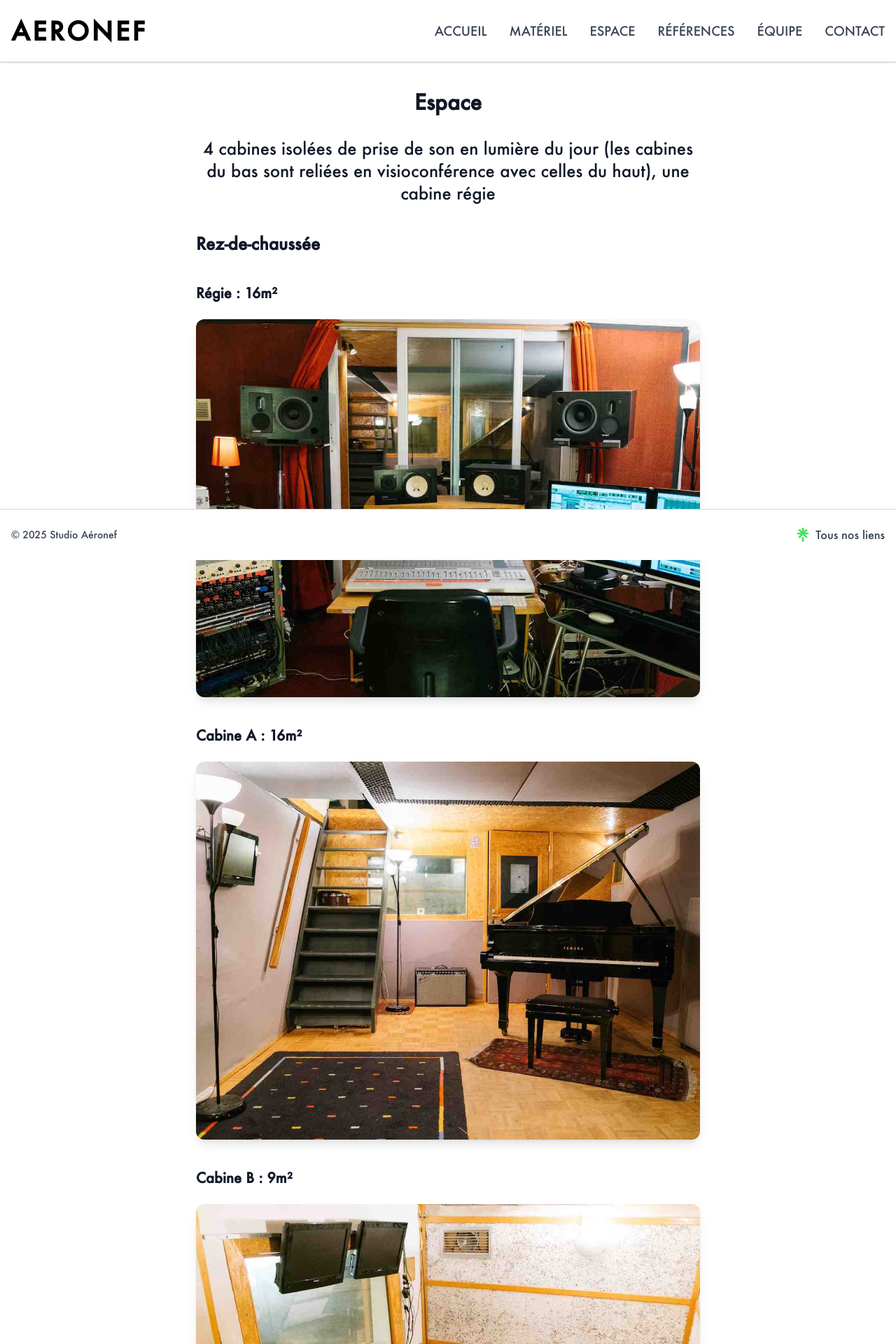
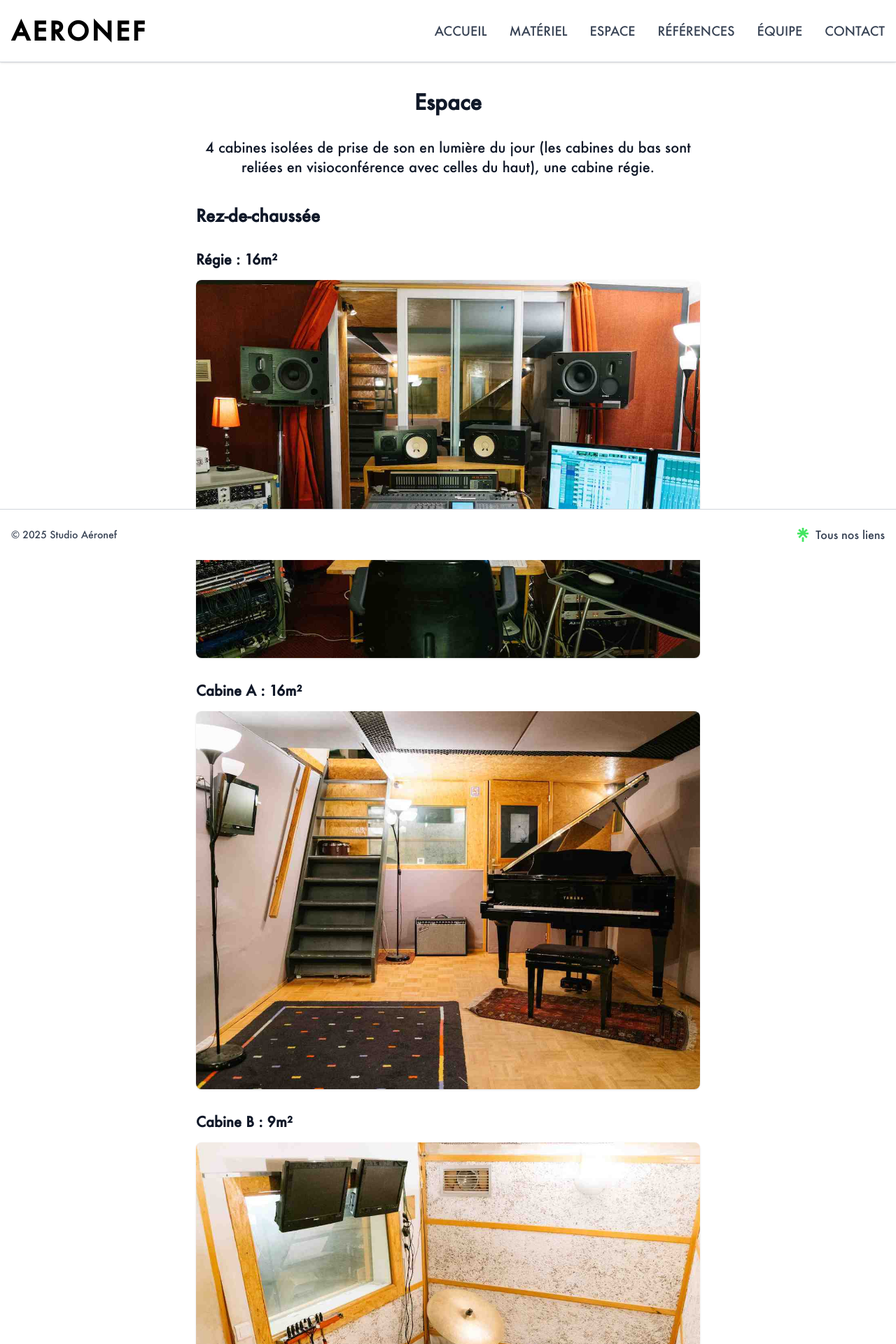
Before and after one commit to ekaracostas/aeronef_frontend, a Next.js app: page /espace in a window 1280 px wide. Shown: the top 1920 px of the page at 70% size. Built offline with nearby package versions, Linux system fonts and the light colour scheme.

Commit message:
added commentaries, simplified EspagePage

```diff
--- a/src/app/espace/page.js
+++ b/src/app/espace/page.js
@@ -1,53 +1,83 @@
+"use client";
+
 import React from "react";
 import Image from "next/image";
 
+// Contenu des sections
+const rezDeChaussee = [
+	{
+		title: "Régie",
+		size: "16m²",
+		image: "/images/Aéronef - régie.jpg",
+		alt: "Photo de la régie",
+	},
+	{
+		title: "Cabine A",
+		size: "16m²",
+		image: "/images/Aeronef piano.jpg",
+		alt: "Photo de la cabine A",
+	},
+	{
+		title: "Cabine B",
+		size: "9m²",
+		image: "/images/Aéronef - drums.jpg",
+		alt: "Photo de la cabine B",
+	},
+];
+
+const premierEtage = [
+	{
+		title: "Cabine C",
+		size: "28m²",
+		image: "/images/Aéronef - haut.jpg",
+		alt: "Photo de la cabine C",
+	},
+	{
+		title: "Cabine D",
+		size: "8m²",
+		image: "/images/Aéronef - haut 2.jpg",
+		alt: "Photo de la cabine D",
+	},
+];
+
+// Affichage des sections avec infos et photos
+function EspaceSection({ title, size, image, alt }) {
+	return (
+		<section className="space-y-4">
+			<h3 className="text-xl font-semibold">
+				{title} : {size}
+			</h3>
+			<div className="relative w-full aspect-[4/3] rounded-lg overflow-hidden shadow">
+				<Image src={image} alt={alt} fill className="object-cover" />
+			</div>
+		</section>
+	);
+}
+
 export default function EspacePage() {
 	return (
-		<div className="py-12 max-w-3xl mx-auto px-6 space-y-10">
-			<h1 className="text-3xl font-bold mb-8 text-center">Espace</h1>
+		<main className="py-12 max-w-3xl mx-auto px-6 space-y-10">
+			<header className="text-center">
+				<h1 className="text-3xl font-bold mb-8">Espace</h1>
+				<p className="text-lg md:text-xl font-medium">
+					4 cabines isolées de prise de son en lumière du jour (les cabines du bas sont reliées en visioconférence
+					avec celles du haut), une cabine régie.
+				</p>
+			</header>
 
-			<section className="space-y-4 text-center">
-				<p className="text-2xl font-medium">4 cabines isolées de prise de son en lumière du jour (les cabines du bas sont reliées en visioconférence avec celles du haut), une cabine régie</p>
+			<section className="space-y-8">
+				<h2 className="text-2xl font-semibold">Rez-de-chaussée</h2>
+				{rezDeChaussee.map((cabine) => (
+					<EspaceSection key={cabine.title} {...cabine} />
+				))}
 			</section>
 
-			<h2 className="text-2xl font-semibold">Rez-de-chaussée</h2>
-
-			<section className="space-y-6">
-				<h3 className="text-xl font-semibold">Régie : 16m²</h3>
-				<div className="relative w-full aspect-[4/3] max-w-3xl mx-auto rounded-xl shadow-lg overflow-hidden">
-					<Image src="/images/Aéronef - régie.jpg" alt="Photo de la régie" fill className="object-cover" />
-				</div>
+			<section className="space-y-8">
+				<h2 className="text-2xl font-semibold">1er étage</h2>
+				{premierEtage.map((cabine) => (
+					<EspaceSection key={cabine.title} {...cabine} />
+				))}
 			</section>
-
-			<section className="space-y-6">
-				<h3 className="text-xl font-semibold">Cabine A : 16m²</h3>
-				<div className="relative w-full aspect-[4/3] max-w-3xl mx-auto rounded-xl shadow-lg overflow-hidden">
-					<Image src="/images/Aeronef piano.jpg" alt="Photo de la cabine A" fill className="object-cover" />
-				</div>
-			</section>
-
-			<section className="space-y-6">
-				<h3 className="text-xl font-semibold">Cabine B : 9m²</h3>
-				<div className="relative w-full aspect-[4/3] max-w-3xl mx-auto rounded-xl shadow-lg overflow-hidden">
-					<Image src="/images/Aéronef - drums.jpg" alt="Photo de la cabine B" fill className="object-cover" />
-				</div>
-			</section>
-
-			<h2 className="text-2xl font-semibold">1er étage</h2>
-
-			<section className="space-y-6">
-				<h3 className="text-xl font-semibold">Cabine C : 28m²</h3>
-				<div className="relative w-full aspect-[4/3] max-w-3xl mx-auto rounded-xl shadow-lg overflow-hidden">
-					<Image src="/images/Aéronef - haut.jpg" alt="Photo de la cabine C" fill className="object-cover" />
-				</div>
-			</section>
-
-			<section className="space-y-6">
-				<h3 className="text-xl font-semibold">Cabine D : 8m²</h3>
-				<div className="relative w-full aspect-[4/3] max-w-3xl mx-auto rounded-xl shadow-lg overflow-hidden">
-					<Image src="/images/Aéronef - haut 2.jpg" alt="Photo de la cabine D" fill className="object-cover" />
-				</div>
-			</section>
-		</div>
+		</main>
 	);
 }
--- a/src/app/materiel/page.js
+++ b/src/app/materiel/page.js
@@ -3,6 +3,7 @@
 import React, { useState } from "react";
 import Image from "next/image";
 
+// Photos à afficher dans le carousel
 const images = [
 	{ src: "/images/Neumann.jpg", alt: "Photo d'un micro Neumann" },
 	{ src: "/images/Régie 2.jpg", alt: "Photo de la régie côté canapé" },
@@ -37,6 +38,7 @@ function Carousel() {
 	);
 }
 
+// Liste du matériel
 const sections = [
 	{
 		title: "Backline",
@@ -88,7 +90,7 @@ export default function MaterielPage() {
 	return (
 		<main className="max-w-4xl mx-auto px-6 py-12">
 			<header className="mb-8 text-center">
-				<h1 className="text-4xl font-bold">Matériel</h1>
+				<h1 className="text-3xl font-bold mb-8">Matériel</h1>
 			</header>
 
 			<Carousel />
--- a/src/app/references/page.js
+++ b/src/app/references/page.js
@@ -6,6 +6,7 @@ import AlbumCard from "../../components/AlbumCard";
 export default function ReferencesPage() {
 	const [albumsData, setAlbumsData] = useState([]);
 
+	// Récupération des albums depuis Sanity
 	useEffect(() => {
 		async function fetchData() {
 			try {
@@ -13,21 +14,22 @@ export default function ReferencesPage() {
 				if (!res.ok) throw new Error("Erreur API");
 
 				const data = await res.json();
-				console.log("Données récupérées depuis API locale:", data);
+				console.log("Données récupérées depuis API :", data);
 				setAlbumsData(data);
 			} catch (error) {
-				console.error("Erreur fetch API locale:", error);
+				console.error("Erreur fetch API :", error);
 			}
 		}
 
 		fetchData();
 	}, []);
 
+	// Classement des albums du plus récent au plus ancien
 	const sortedAlbums = [...albumsData].sort((a, b) => new Date(b.createdOn) - new Date(a.createdOn));
 
 	return (
 		<main className="bg-white text-gray-900 min-h-screen max-w-4xl mx-auto px-6 py-12 flex flex-col space-y-8">
-			<h1 className="text-3xl font-bold text-center">Références</h1>
+			<h1 className="text-3xl font-bold mb-8 text-center">Références</h1>
 
 			{sortedAlbums.map(({ _id, createdOn, hoverText, link, coverUrl, alt }) => (
 				<AlbumCard key={_id} createdOn={createdOn} hoverText={hoverText} link={link} coverUrl={coverUrl} alt={alt} />
--- a/src/components/AlbumCard.js
+++ b/src/components/AlbumCard.js
@@ -2,7 +2,7 @@ import React from "react";
 import Image from "next/image";
 import Link from "next/link";
 
-// Encart albums pour la page Références
+// Encart album pour la page Références
 export default function AlbumCard({ hoverText, link, coverUrl, alt }) {
 	return (
 		<main className="flex justify-center px-4 py-4">
--- a/src/components/Header.js
+++ b/src/components/Header.js
@@ -10,6 +10,7 @@ export default function Header() {
   const [lastScrollY, setLastScrollY] = useState(0);
   const [isMobile, setIsMobile] = useState(false);
 
+  // Détection du mode mobile en fonction de la taille de l’écran
   useEffect(() => {
     const handleResize = () => {
       setIsMobile(window.innerWidth < 1024);
@@ -20,6 +21,7 @@ export default function Header() {
     return () => window.removeEventListener("resize", handleResize);
   }, []);
 
+  // Affichage du header en fonction du scroll
   useEffect(() => {
     if (!isMobile) return;
 
--- a/src/components/Map.js
+++ b/src/components/Map.js
@@ -7,6 +7,7 @@ import { Loader } from "@googlemaps/js-api-loader";
 export default function Map() {
 	const mapRef = useRef(null);
 
+	// Affichage de la map
 	useEffect(() => {
 		const loader = new Loader({
 			apiKey: process.env.NEXT_PUBLIC_GOOGLE_MAPS_API_KEY,
@@ -17,17 +18,18 @@ export default function Map() {
 			const address = "15 rue Pixérécourt, Paris";
 			const geocoder = new window.google.maps.Geocoder();
 
+			// Géocodage de l'adresse
 			geocoder.geocode({ address }, (results, status) => {
 				if (status === "OK" && results[0]) {
 					const location = results[0].geometry.location;
 
-					// Création de la carte centrée sur l’adresse
+					// Création de la map centrée sur l’adresse
 					const map = new window.google.maps.Map(mapRef.current, {
 						center: location,
 						zoom: 15,
 					});
 
-					// Ajout d'un marqueur classique
+					// Ajout d'un marqueur
 					new window.google.maps.Marker({
 						position: location,
 						map,
```
